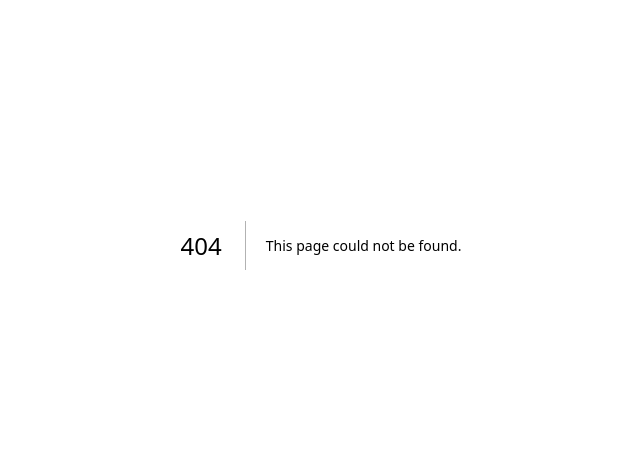
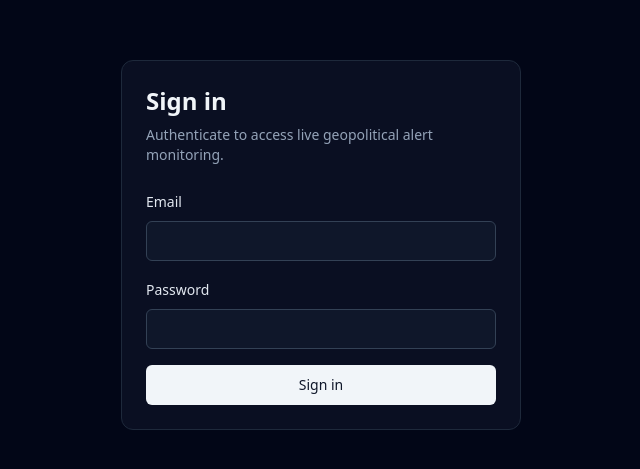
Before and after one commit to meutsabdahal/crisis-feed, a Next.js app in the folder frontend/: page /login in a window 1280 px wide. Before the commit this address had no page. Shown: the part 155-624 px from the top of the page, without its empty margins (319-959 px from the left). Built offline with nearby package versions, Linux system fonts and the light colour scheme; no server answers.

Commit message:
feat(frontend): add login flow and live alerts dashboard views

```diff
--- /dev/null
+++ b/frontend/app/dashboard/page.tsx
@@ -0,0 +1,98 @@
+"use client";
+
+import axios from "axios";
+import { useRouter } from "next/navigation";
+import { useCallback, useEffect, useState } from "react";
+
+import { Button } from "@/components/ui/button";
+import { api } from "@/lib/api";
+import { Alert, User } from "@/lib/types";
+
+export default function DashboardPage() {
+  const router = useRouter();
+  const [user, setUser] = useState<User | null>(null);
+  const [alerts, setAlerts] = useState<Alert[]>([]);
+  const [isLoading, setIsLoading] = useState(true);
+  const [errorMessage, setErrorMessage] = useState<string | null>(null);
+
+  const loadData = useCallback(async () => {
+    setIsLoading(true);
+    setErrorMessage(null);
+
+    try {
+      const [currentUser, latestAlerts] = await Promise.all([api.me(), api.listAlerts(50)]);
+      setUser(currentUser.user);
+      setAlerts(latestAlerts);
+    } catch (error: unknown) {
+      if (axios.isAxiosError(error) && error.response?.status === 401) {
+        router.push("/login");
+        return;
+      }
+      setErrorMessage("Failed to load dashboard data.");
+    } finally {
+      setIsLoading(false);
+    }
+  }, [router]);
+
+  useEffect(() => {
+    void loadData();
+  }, [loadData]);
+
+  const handleLogout = async () => {
+    await api.logout();
+    router.push("/login");
+    router.refresh();
+  };
+
+  return (
+    <main className="mx-auto min-h-screen max-w-6xl px-6 py-10">
+      <header className="mb-8 flex flex-wrap items-center justify-between gap-3">
+        <div>
+          <h1 className="text-2xl font-semibold text-slate-50">Operational Dashboard</h1>
+          <p className="mt-1 text-sm text-slate-400">
+            {user ? `Signed in as ${user.email}` : "Authenticating session..."}
+          </p>
+        </div>
+        <div className="flex items-center gap-2">
+          <Button variant="secondary" onClick={() => void loadData()} disabled={isLoading}>
+            Refresh
+          </Button>
+          <Button variant="destructive" onClick={() => void handleLogout()}>
+            Sign out
+          </Button>
+        </div>
+      </header>
+
+      {errorMessage ? (
+        <p className="mb-4 rounded-md border border-red-500/30 bg-red-500/10 px-4 py-3 text-sm text-red-200">
+          {errorMessage}
+        </p>
+      ) : null}
+
+      <section className="rounded-xl border border-slate-800 bg-slate-900/60 p-4">
+        <h2 className="mb-4 text-lg font-medium text-slate-100">Latest Alerts</h2>
+
+        {isLoading ? (
+          <p className="text-sm text-slate-400">Loading alerts...</p>
+        ) : alerts.length === 0 ? (
+          <p className="text-sm text-slate-400">No alerts are available yet.</p>
+        ) : (
+          <ul className="space-y-3">
+            {alerts.map((alert) => (
+              <li key={alert.id} className="rounded-lg border border-slate-800 bg-slate-950/60 p-4">
+                <div className="flex flex-wrap items-center justify-between gap-2">
+                  <p className="text-sm font-medium text-slate-100">
+                    {alert.region} · {alert.severity_level}
+                  </p>
+                  <p className="text-xs text-slate-400">{new Date(alert.timestamp).toLocaleString()}</p>
+                </div>
+                <p className="mt-2 text-sm text-slate-300">{alert.description}</p>
+                <p className="mt-2 text-xs text-slate-500">Source: {alert.source}</p>
+              </li>
+            ))}
+          </ul>
+        )}
+      </section>
+    </main>
+  );
+}
--- /dev/null
+++ b/frontend/app/login/page.tsx
@@ -0,0 +1,91 @@
+"use client";
+
+import axios from "axios";
+import { useRouter } from "next/navigation";
+import { ChangeEvent, FormEvent, useState } from "react";
+
+import { Button } from "@/components/ui/button";
+import { Input } from "@/components/ui/input";
+import { api } from "@/lib/api";
+
+export default function LoginPage() {
+  const router = useRouter();
+  const [email, setEmail] = useState("");
+  const [password, setPassword] = useState("");
+  const [isSubmitting, setIsSubmitting] = useState(false);
+  const [errorMessage, setErrorMessage] = useState<string | null>(null);
+
+  const onSubmit = async (event: FormEvent<HTMLFormElement>) => {
+    event.preventDefault();
+    setErrorMessage(null);
+    setIsSubmitting(true);
+
+    try {
+      await api.login({ email, password });
+      router.push("/dashboard");
+      router.refresh();
+    } catch (error: unknown) {
+      if (axios.isAxiosError(error)) {
+        const detail = error.response?.data?.detail;
+        if (typeof detail === "string") {
+          setErrorMessage(detail);
+        } else {
+          setErrorMessage("Unable to authenticate with provided credentials.");
+        }
+      } else {
+        setErrorMessage("Unexpected error occurred while signing in.");
+      }
+    } finally {
+      setIsSubmitting(false);
+    }
+  };
+
+  return (
+    <main className="mx-auto flex min-h-screen max-w-md items-center px-6 py-12">
+      <div className="w-full rounded-xl border border-slate-800 bg-slate-900/60 p-6">
+        <h1 className="text-2xl font-semibold text-slate-100">Sign in</h1>
+        <p className="mt-2 text-sm text-slate-400">Authenticate to access live geopolitical alert monitoring.</p>
+
+        <form className="mt-6 space-y-4" onSubmit={onSubmit}>
+          <div className="space-y-2">
+            <label className="text-sm font-medium text-slate-200" htmlFor="email">
+              Email
+            </label>
+            <Input
+              id="email"
+              type="email"
+              autoComplete="email"
+              value={email}
+              onChange={(event: ChangeEvent<HTMLInputElement>) => setEmail(event.target.value)}
+              required
+            />
+          </div>
+
+          <div className="space-y-2">
+            <label className="text-sm font-medium text-slate-200" htmlFor="password">
+              Password
+            </label>
+            <Input
+              id="password"
+              type="password"
+              autoComplete="current-password"
+              value={password}
+              onChange={(event: ChangeEvent<HTMLInputElement>) => setPassword(event.target.value)}
+              required
+            />
+          </div>
+
+          {errorMessage ? (
+            <p role="alert" className="rounded-md border border-red-500/30 bg-red-500/10 px-3 py-2 text-sm text-red-200">
+              {errorMessage}
+            </p>
+          ) : null}
+
+          <Button type="submit" className="w-full" disabled={isSubmitting}>
+            {isSubmitting ? "Signing in..." : "Sign in"}
+          </Button>
+        </form>
+      </div>
+    </main>
+  );
+}
--- a/frontend/app/page.tsx
+++ b/frontend/app/page.tsx
@@ -1,3 +1,5 @@
+import Link from "next/link";
+
 export default function HomePage() {
   return (
     <main className="mx-auto min-h-screen max-w-5xl px-6 py-12">
@@ -5,6 +7,20 @@ export default function HomePage() {
       <p className="mt-4 max-w-2xl text-slate-300">
         Real-time geopolitical crisis monitoring for enterprise operations and supply chain resilience.
       </p>
+      <div className="mt-8 flex items-center gap-3">
+        <Link
+          href="/login"
+          className="inline-flex h-10 items-center justify-center rounded-md bg-slate-100 px-4 text-sm font-medium text-slate-900 hover:bg-slate-200"
+        >
+          Sign in
+        </Link>
+        <Link
+          href="/dashboard"
+          className="inline-flex h-10 items-center justify-center rounded-md bg-slate-800 px-4 text-sm font-medium text-slate-100 hover:bg-slate-700"
+        >
+          View dashboard
+        </Link>
+      </div>
     </main>
   );
 }
--- /dev/null
+++ b/frontend/src/components/ui/button.tsx
@@ -0,0 +1,39 @@
+import * as React from "react";
+import { cva, type VariantProps } from "class-variance-authority";
+
+import { cn } from "@/lib/utils";
+
+const buttonVariants = cva(
+  "inline-flex items-center justify-center rounded-md text-sm font-medium transition-colors focus-visible:outline-none focus-visible:ring-2 focus-visible:ring-slate-500 disabled:pointer-events-none disabled:opacity-50",
+  {
+    variants: {
+      variant: {
+        default: "bg-slate-100 text-slate-900 hover:bg-slate-200",
+        secondary: "bg-slate-800 text-slate-100 hover:bg-slate-700",
+        destructive: "bg-red-600 text-white hover:bg-red-500",
+      },
+      size: {
+        default: "h-10 px-4 py-2",
+        sm: "h-9 px-3",
+        lg: "h-11 px-8",
+      },
+    },
+    defaultVariants: {
+      variant: "default",
+      size: "default",
+    },
+  },
+);
+
+export interface ButtonProps
+  extends React.ButtonHTMLAttributes<HTMLButtonElement>,
+    VariantProps<typeof buttonVariants> {}
+
+const Button = React.forwardRef<HTMLButtonElement, ButtonProps>(
+  ({ className, variant, size, ...props }, ref) => {
+    return <button className={cn(buttonVariants({ variant, size, className }))} ref={ref} {...props} />;
+  },
+);
+Button.displayName = "Button";
+
+export { Button, buttonVariants };
--- /dev/null
+++ b/frontend/src/components/ui/input.tsx
@@ -0,0 +1,22 @@
+import * as React from "react";
+
+import { cn } from "@/lib/utils";
+
+export interface InputProps extends React.InputHTMLAttributes<HTMLInputElement> {}
+
+const Input = React.forwardRef<HTMLInputElement, InputProps>(({ className, type, ...props }, ref) => {
+  return (
+    <input
+      type={type}
+      className={cn(
+        "flex h-10 w-full rounded-md border border-slate-700 bg-slate-900 px-3 py-2 text-sm text-slate-100 placeholder:text-slate-400 focus-visible:outline-none focus-visible:ring-2 focus-visible:ring-slate-500 disabled:cursor-not-allowed disabled:opacity-50",
+        className,
+      )}
+      ref={ref}
+      {...props}
+    />
+  );
+});
+Input.displayName = "Input";
+
+export { Input };
```
